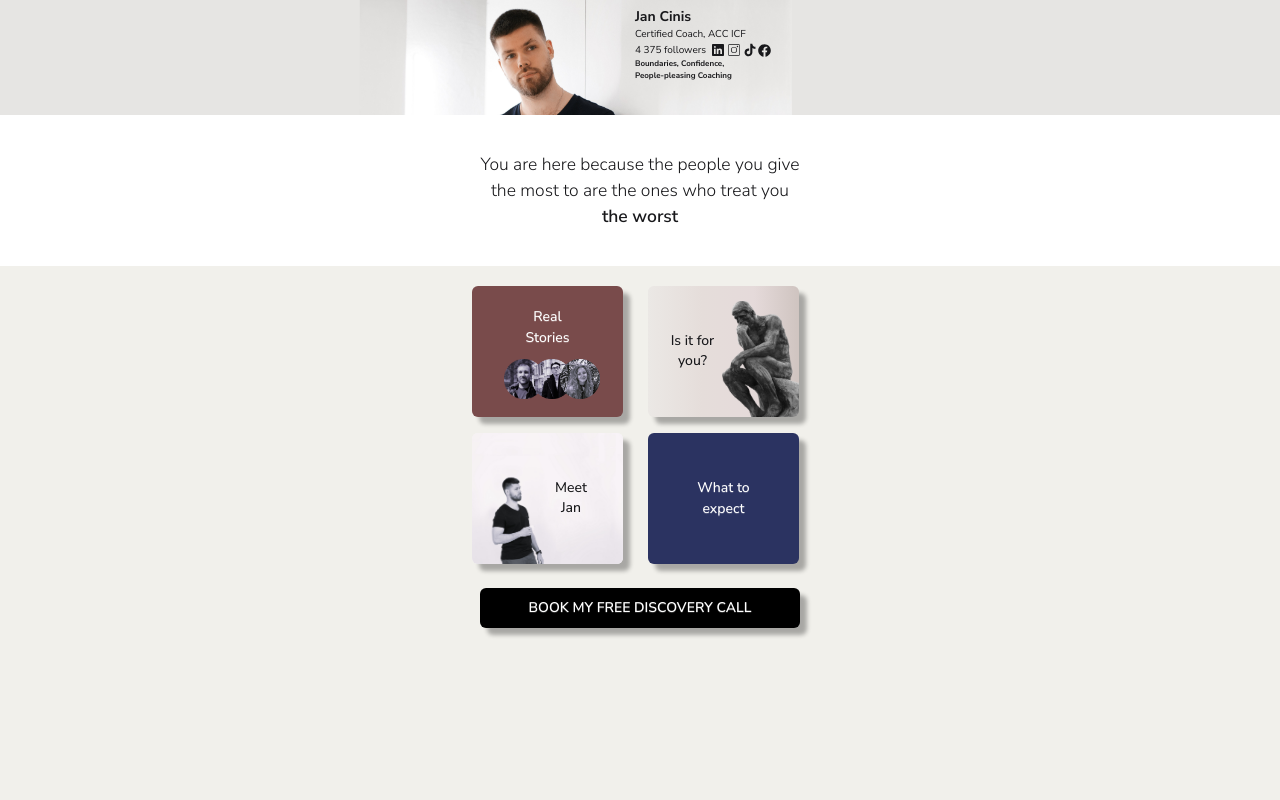
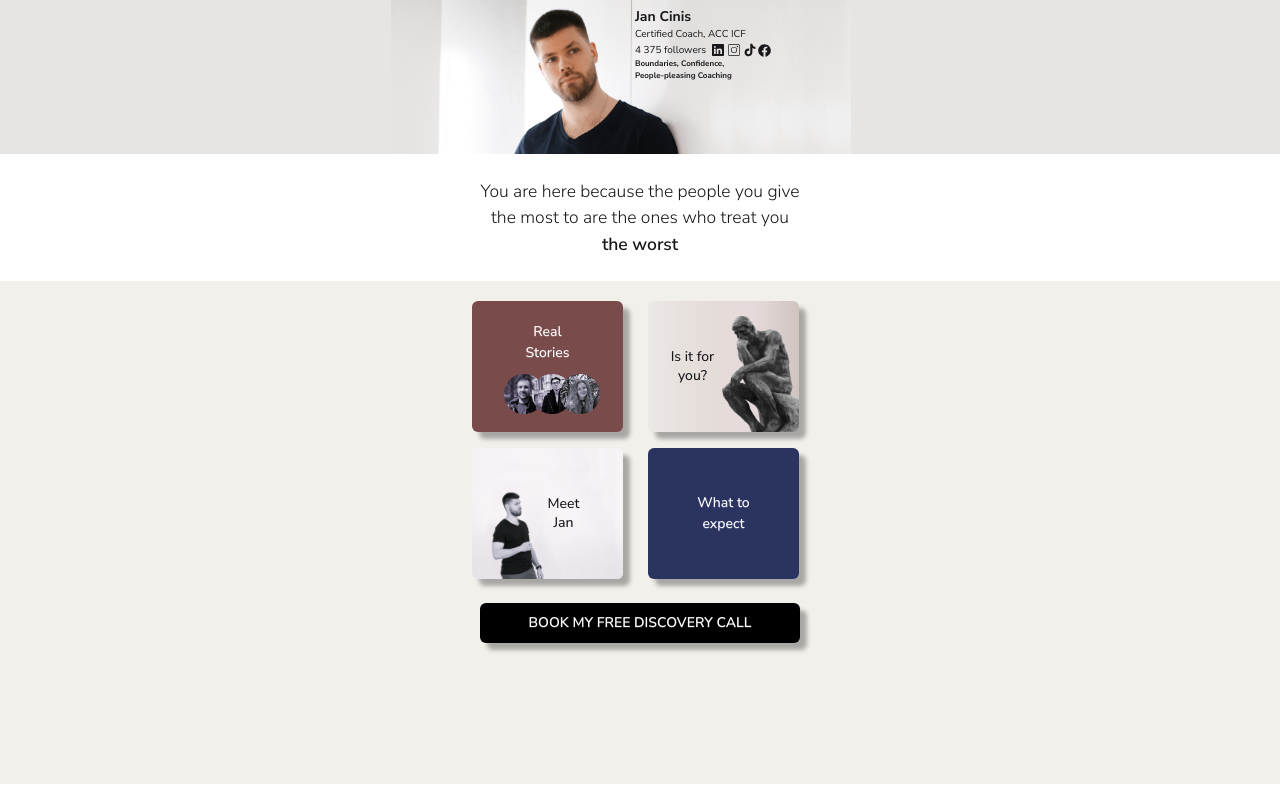
Before and after one commit to jancsocial/janc-social-website, a Next.js app: page / in a window 1280 px wide. Built offline with nearby package versions, Linux system fonts and the light colour scheme.

Commit message:
fix: change overall height

```diff
--- a/src/app/(frontend)/HomepageClient.tsx
+++ b/src/app/(frontend)/HomepageClient.tsx
@@ -109,9 +109,9 @@ export default function HomepageClient() {
         <div className="h-dvh flex flex-col justify-start items-center px-6 ">
           <div className=" w-dvw overflow-hidden bg-[#E6E5E3] " >
             <div className="relative">
-              <img className="absolute left-[45%] -translate-x-1/2 h-[160px] w-auto inset-0 object-cover scale-120 " src="/profile-bg-crop-3.jpg" />
+              <img className="absolute left-[48.5%] -translate-x-1/2 h-[170px] w-auto inset-0 object-cover scale-120 " src="/profile-bg-crop-3.jpg" />
               <div className="relative w-full z-10 flex flex-row justify-center gap-4 items-start pb-4 pt-2">
-                <div className="h-[110px] w-[110px]"></div>
+                <div className="h-[130px] w-[110px]"></div>
                 <div className="flex flex-col gap-0">
                   <h1 className="text-[14px] font-bold -mt-[2px] ">Jan Cinis</h1>
                   <div>
@@ -135,12 +135,12 @@ export default function HomepageClient() {
             </div>
           </div>
 
-          <div className="relative flex flex-col items-center h-full w-full">
+          <div className="relative flex flex-col items-center h-full max-h-[calc(100dvh-170px)] w-full">
             {/*SET OF BUTTONS (+ presentation text)*/}
             { mainAreaActive &&
               <>
                 {/*my-auto is kinda equivalent to flex-1, with the text being centered vertically*/}
-                <p className="max-w-80 text-[17.5px] font-light text-center py-9" >You are here because the people you give the most to are the ones who treat you <span className="font-semibold">the worst</span></p>
+                <p className="max-w-80 text-[17.5px] font-light text-center py-6" >You are here because the people you give the most to are the ones who treat you <span className="font-semibold">the worst</span></p>
                 <div className="overflow-x-auto w-dvw min-w-0 flex flex-1 flex-col items-center justify-start bg-primary py-[20px] " >
                   { btnGridActive ?
                     <div className="grid grid-cols-[repeat(2,10rem)] gap-4">
--- a/src/app/(frontend)/_components/Calendly.tsx
+++ b/src/app/(frontend)/_components/Calendly.tsx
@@ -23,7 +23,9 @@ export default function Calendly(props: any) {
         </div>
         </button>
       </div>
-      <InlineWidget url="https://calendly.com/janc-social-team/30min" />
+      <InlineWidget url="https://calendly.com/janc-social-team/30min"
+styles={{ maxHeight: "calc(100dvh - 170px)" }}
+        />
     </>
   )
 }
--- a/src/app/(frontend)/data/buttons.tsx
+++ b/src/app/(frontend)/data/buttons.tsx
@@ -53,7 +53,7 @@ It starts with a free intro call: no pitch, just whether this fits. Then 1:1 ove
       id: 3, layout: "about", title: "Meet\nJan", alt: "null", image: "/bg-meet-jan.jpg",
       style: {
         image: "scale-125 h-full w-full object-cover",
-        text: "absolute left-[55%] top-1/2 -translate-y-1/2 text-center text-xl"
+        text: "absolute left-[50%] top-1/2 -translate-y-1/2 text-center text-xl"
       },
       action: {
         id: 3,
```
